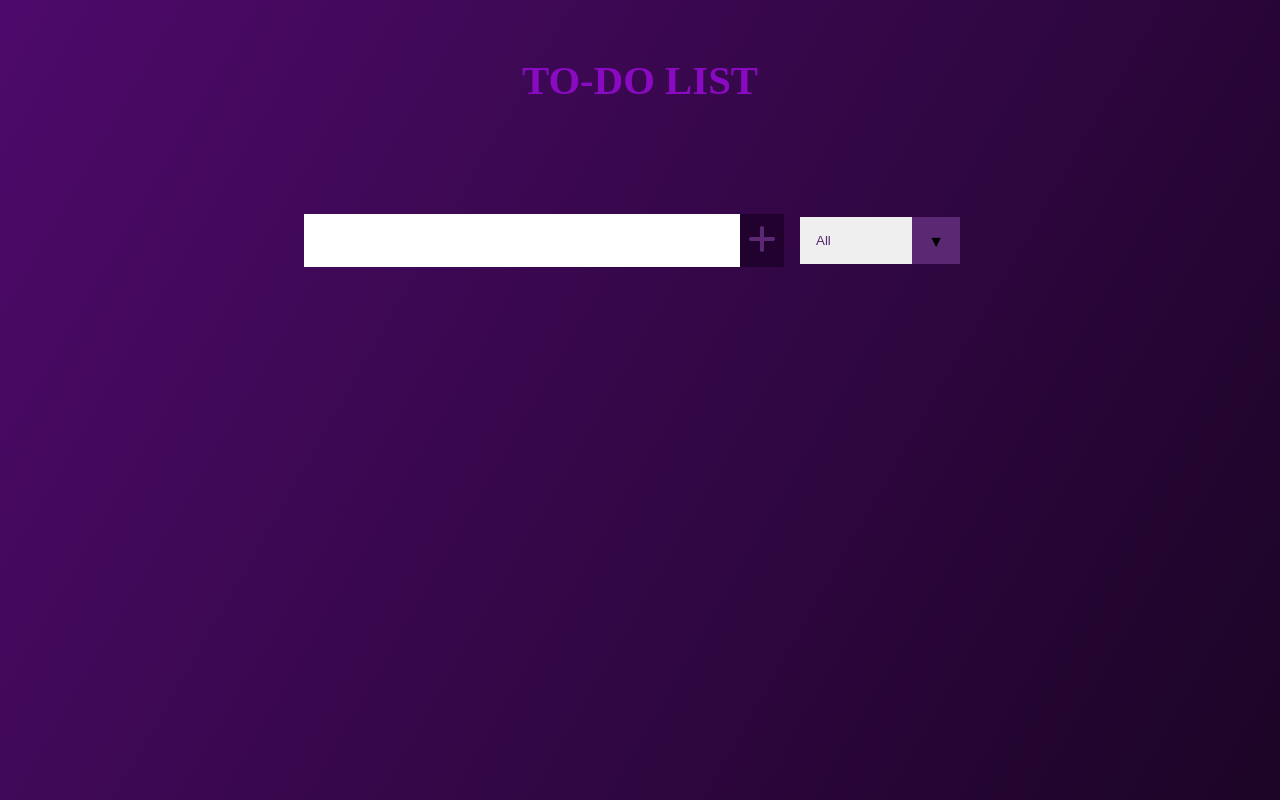
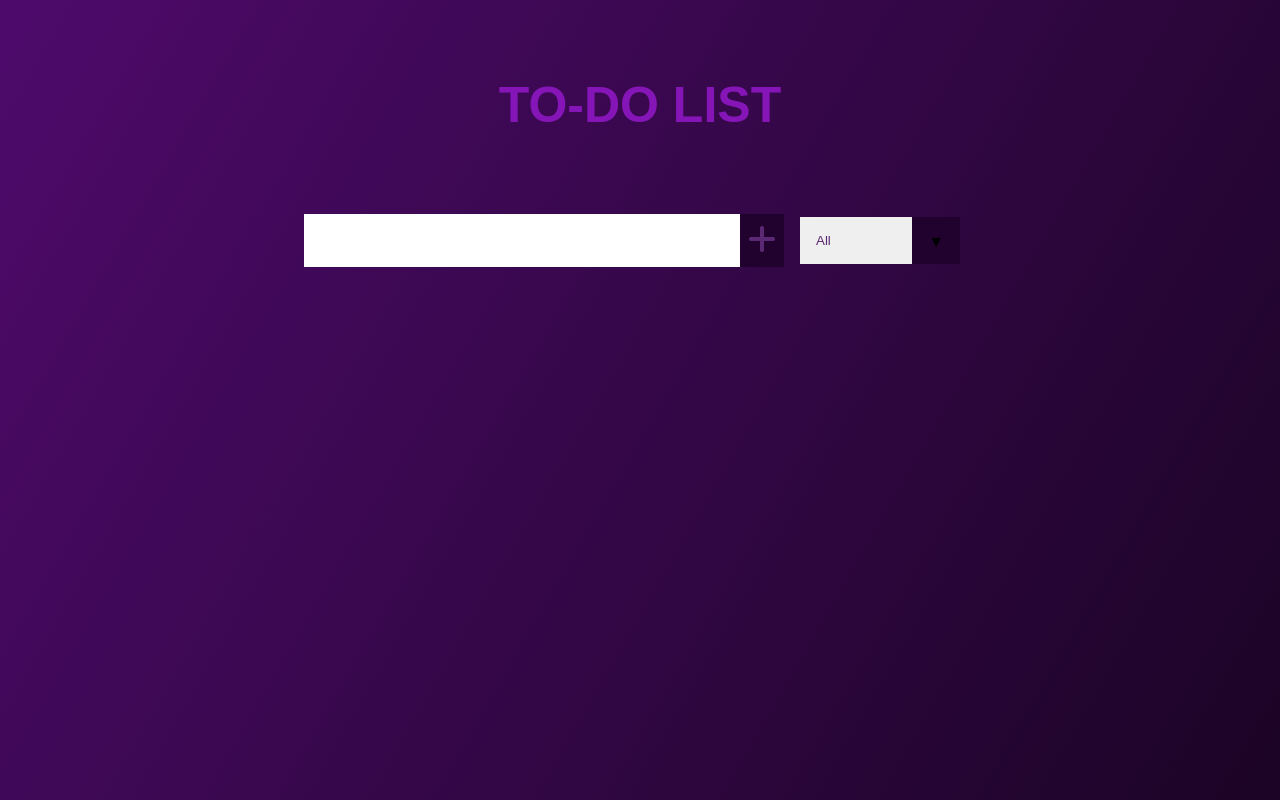
Before and after one commit to saracevicsara/TODO-LIST-JS, a plain HTML site: page index.html in a window 1280 px wide. Drawn offline with Linux system fonts and the light colour scheme.

Commit message:
finshed project

```diff
--- a/app.js
+++ b/app.js
@@ -4,7 +4,7 @@ const todobutton = document.querySelector(".todo-button");
 const todolist = document.querySelector(".todo-list");
 const filteroption = document.querySelector(".filter-todo");
 //EVENT LISTENERS
-document.addEventListener("DOMContentLoaded", gettodos());
+window.addEventListener("DOMContentLoaded", gettodos);
 todobutton.addEventListener("click", addTodo);
 todolist.addEventListener("click", deletecheck);
 filteroption.addEventListener("click", filtertodo);
@@ -84,7 +84,7 @@ function filtertodo(e) {
 
 function savelocaltodos(todo) {
   let todos;
-  if (localStorage.getItem("todos") == null) {
+  if (localStorage.getItem("todos") === null) {
     todos = [];
   } else {
     todos = JSON.parse(localStorage.getItem("todos"));
@@ -132,5 +132,6 @@ function removeLocalTodos(todo) {
   }
   const todoindex = todo.children[0].innerText;
   todos.splice(todos.indexOf(todoindex), 1);
-  localStorage.setItem(todos, JSON.stringify(todos));
+  localStorage.setItem("todos", JSON.stringify(todos));
 }
+// localStorage.clear();
--- a/style.css
+++ b/style.css
@@ -8,10 +8,14 @@ body {
   background-image: linear-gradient(120deg, rgb(78, 10, 107), rgb(27, 4, 37));
   min-height: 100vh;
 }
-section {
-  font-size: 1.7rem;
-  color: rgb(137, 10, 192);
+h1 {
+  font-family: "Popins", sans-serif;
+  color: rgb(134, 21, 183);
+  font-size: 50px;
+  text-align: center;
+  margin-top: 50px;
 }
+
 section,
 form {
   min-height: 20vh;
@@ -107,10 +111,10 @@ select {
   position: absolute;
   top: 0;
   right: 0;
-  background: rgb(91, 40, 115);
+  background: rgb(33, 2, 47);
   padding: 1rem;
   pointer-events: none;
 }
 .select:hover::after {
-  background: rgb(33, 2, 47);
+  background: rgb(91, 40, 115);
 }
```
